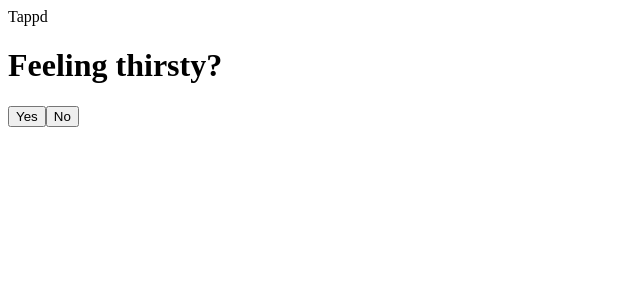
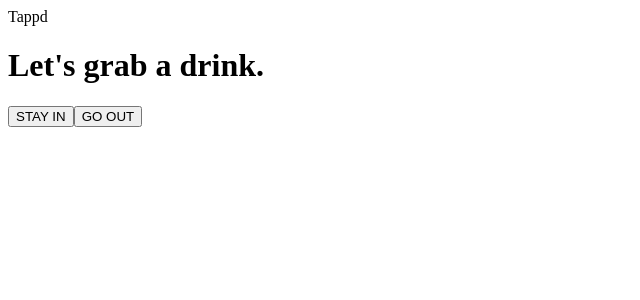
Before and after one commit to pei-evelyn/tappd-redo, a React app: page / in a window 1280 px wide. Shown: the top 300 px of the page, without its empty margins (0-640 px from the left). Built offline with nearby package versions, Linux system fonts and the light colour scheme; the HTML template or start-up script is replaced by a standard one.

Commit message:
edited some styling of components

```diff
--- a/src/components/app.jsx
+++ b/src/components/app.jsx
@@ -17,6 +17,7 @@ class App extends React.Component {
       },
     };
     this.setView = this.setView.bind(this);
+    this.determineView = this.determineView.bind(this);
   }
 
   setView(name, params) {
@@ -28,17 +29,53 @@ class App extends React.Component {
     });
   }
 
+  determineView() {
+    let body = null;
 
+    switch (this.state.view.name) {
+      case 'homepage':
+        body = (
+          <>
+            <h1>Let's grab a drink.</h1>
+            <div className="button-container">
+              <button className="">STAY IN</button>
+              <button className="">GO OUT</button>
+            </div>
+          </>
+        );
+        break;
+      // case 'search-breweries':
+      //   body = (
+
+      //   );
+      //   break;
+      // case 'search-recipes':
+      //   body = (
+
+      //   );
+      //   break;
+      // case 'list-breweries':
+      //   body = (
+
+      //   );
+      //   break;
+      // case 'list-recipes':
+      //   body = (
+
+      //   );
+      //   break;
+    }
+
+    return body;
+  }
 
   render() {
+    const bodyContent = this.determineView();
+
     return (
       <div className={`${this.state.view.name} container`}>
         <Header />
-        <h1>Feeling thirsty?</h1>
-        <div className="button-container">
-          <button className="">Yes</button>
-          <button className="">No</button>
-        </div>
+        {bodyContent}
       </div>
     )
   }
```
Also changed, not shown: 1 other file (tests, documents, lock files or other folders).
